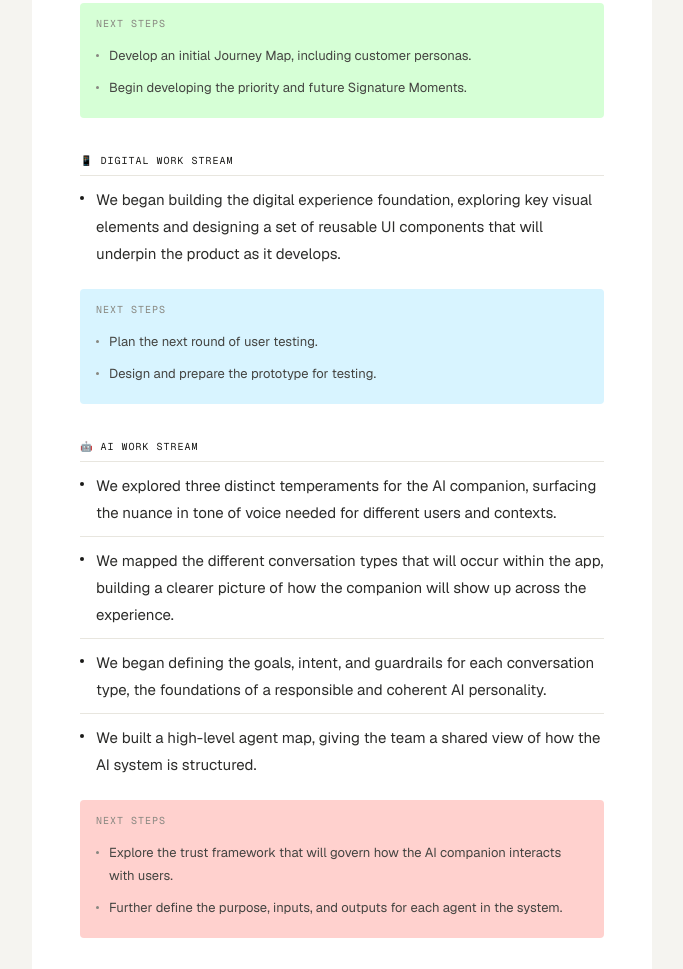
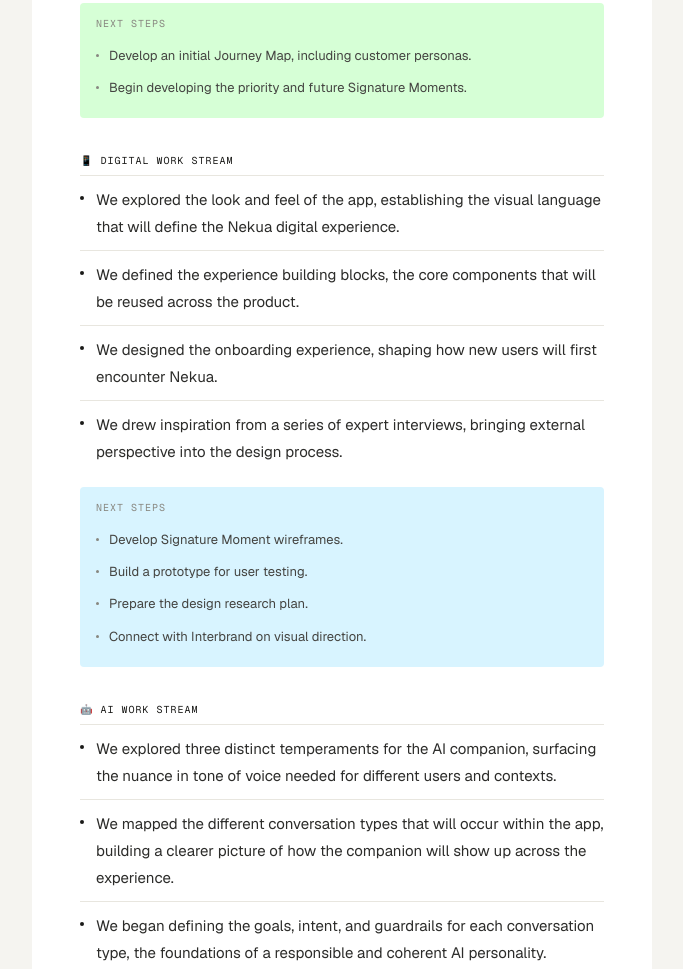
Before and after one commit to rnicolau-ideo/Soulgreen-weeklynote-, a plain HTML site: page week09.html in a window 1280 px wide. Shown: the part 1129-2098 px from the top of the page, without its empty margins (298-981 px from the left). Drawn offline with nearby package versions, Linux system fonts and the light colour scheme.

Commit message:
Update week09.html

```diff
--- a/week09.html
+++ b/week09.html
@@ -44,7 +44,7 @@
 
   <!-- HEADER -->
   <div class="header-art">
-    <img class="header-img" src="https://raw.githubusercontent.com/rnicolau-ideo/Soulgreen-weeklynote-/main/ChatGPT%20Image%20Apr%2015%2C%202026%2C%2001_25_28%20PM.png" alt="texture"/>
+    <img class="header-img" src="https://raw.githubusercontent.com/rnicolau-ideo/Soulgreen-weeklynote-/main/renato-leal-LoFlVbnI8TQ-unsplash.jpg" alt="texture"/>
     <div class="header-meta">
       <div class="logo">Project Alchemist</div>
       <div class="issue-tag">JUNE 2026</div>
@@ -86,13 +86,18 @@
     <div class="stream-section">
       <div class="stream-label">📱 Digital Work Stream</div>
       <ul class="work-list">
-        <li><span class="dot"></span><span>We began building the digital experience foundation, exploring key visual elements and designing a set of reusable UI components that will underpin the product as it develops.</span></li>
+        <li><span class="dot"></span><span>We explored the look and feel of the app, establishing the visual language that will define the Nekua digital experience.</span></li>
+        <li><span class="dot"></span><span>We defined the experience building blocks, the core components that will be reused across the product.</span></li>
+        <li><span class="dot"></span><span>We designed the onboarding experience, shaping how new users will first encounter Nekua.</span></li>
+        <li><span class="dot"></span><span>We drew inspiration from a series of expert interviews, bringing external perspective into the design process.</span></li>
       </ul>
-      <div class="next-steps">
+      <div class="next-steps" style="background: #D8F4FF;">
         <div class="next-steps-label">Next steps</div>
         <ul>
-          <li><span class="next-dot"></span><span>Plan the next round of user testing.</span></li>
-          <li><span class="next-dot"></span><span>Design and prepare the prototype for testing.</span></li>
+          <li><span class="next-dot"></span><span>Develop Signature Moment wireframes.</span></li>
+          <li><span class="next-dot"></span><span>Build a prototype for user testing.</span></li>
+          <li><span class="next-dot"></span><span>Prepare the design research plan.</span></li>
+          <li><span class="next-dot"></span><span>Connect with Interbrand on visual direction.</span></li>
         </ul>
       </div>
     </div>
@@ -125,7 +130,7 @@
 
   <!-- FOOTER PEEK -->
   <div class="footer-peek">
-    <img src="https://raw.githubusercontent.com/rnicolau-ideo/Soulgreen-weeklynote-/main/ChatGPT%20Image%20Apr%2015%2C%202026%2C%2001_25_28%20PM.png" alt=""/>
+    <img src="https://raw.githubusercontent.com/rnicolau-ideo/Soulgreen-weeklynote-/main/renato-leal-LoFlVbnI8TQ-unsplash.jpg" alt=""/>
   </div>
 
 </div>
```
